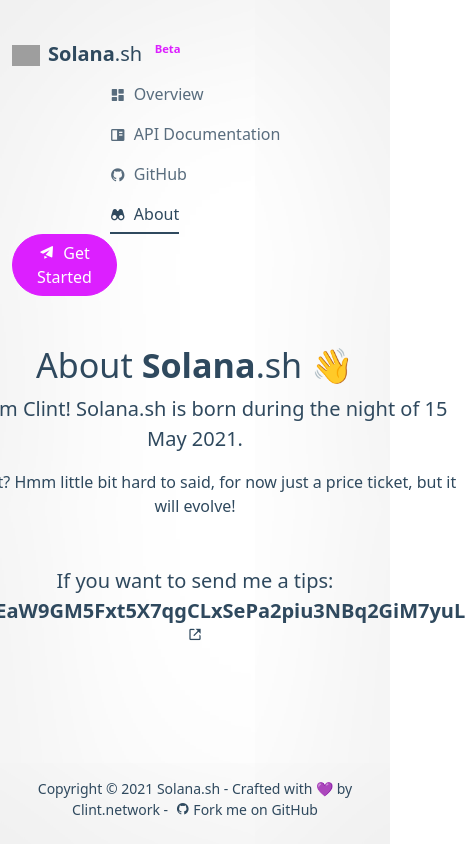
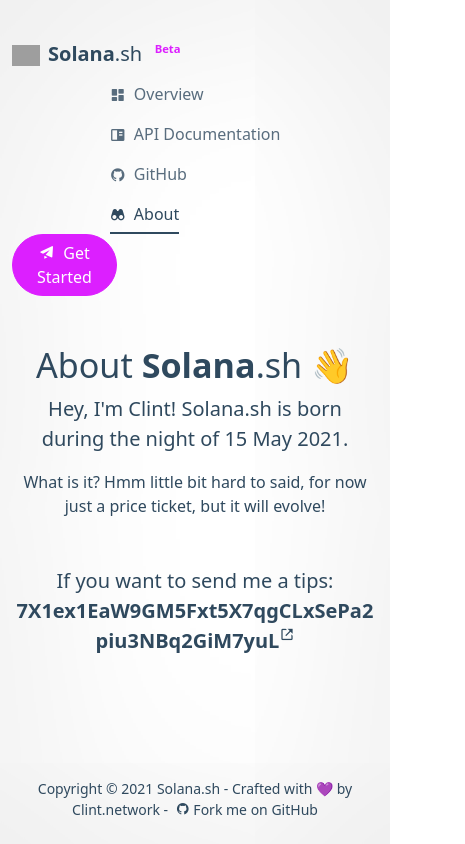
Before and after one commit to imclint21/solana.sh, a Nuxt app: page /about in a window 390 px wide. Shown: the whole page, 465 px wide, since content can reach past the window. Built offline with nearby package versions, Linux system fonts and the light colour scheme; grey boxes are pictures that could not be loaded.

Commit message:
Responsive about.vue

```diff
--- a/pages/about.vue
+++ b/pages/about.vue
@@ -1,5 +1,5 @@
 <template>
-	<div class="text-center">
+	<div class="text-center px-3 text-break">
 		<h1 class="display-4">
 <!--			<img src="https://solana.com/branding/logomark/logomark-gradient.svg" class="me-2 align-middle mb-2" style="height: 45px;"  alt="solana" />-->
 			About <strong class="fw-bold">Solana</strong>.sh 👋
```
